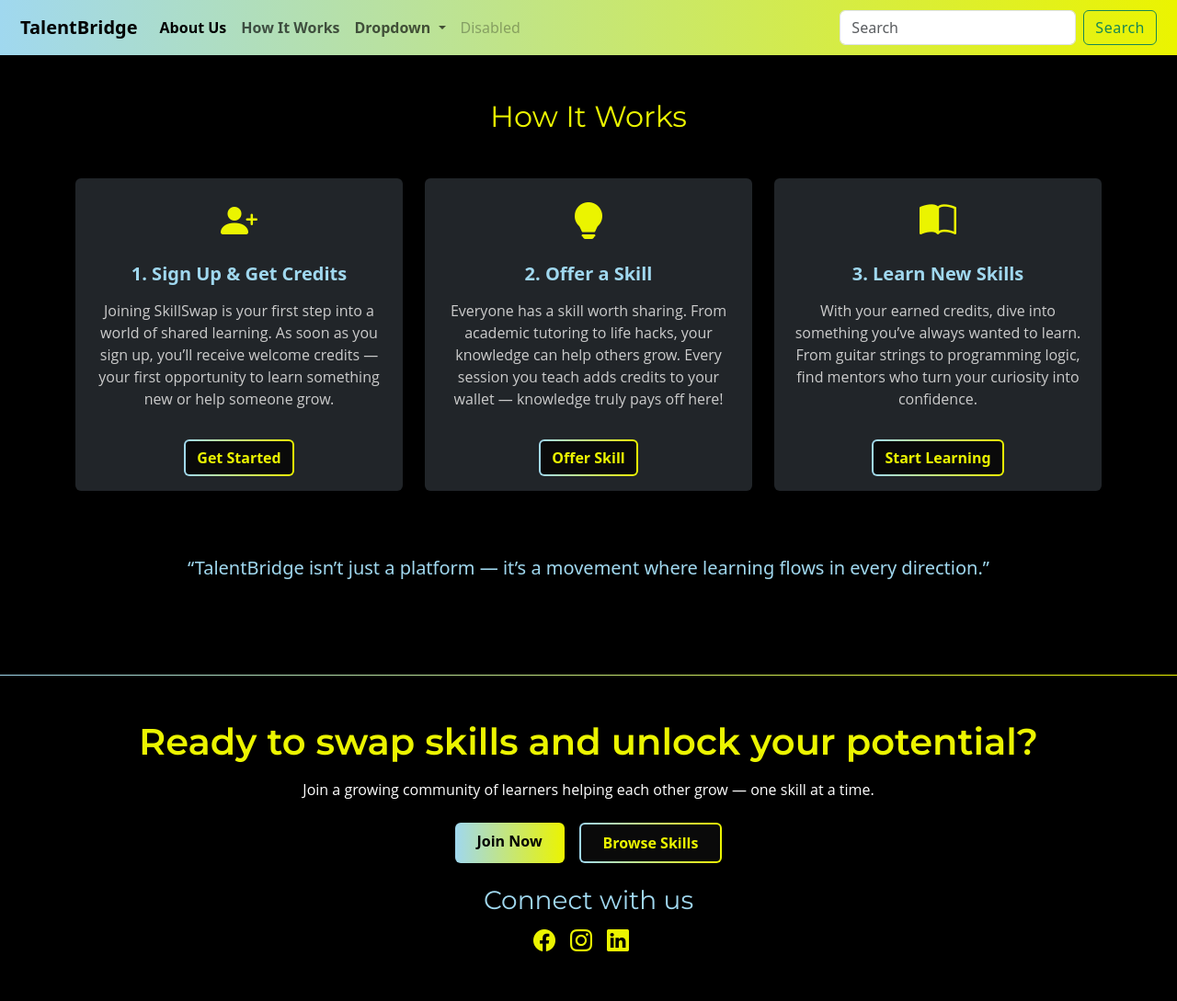
After one commit to Isoo-Pal/TalentBridge, a Django app: page /how-it-works/ in a window 1280 px wide. The commit adds this page. Shown: the whole page at 92% size. Run offline with Django 4.2, Linux system fonts and the light colour scheme.

Commit message:
Added How It Works Page

```diff
--- /dev/null
+++ b/TalentBridge/myapp/templates/myapp/howItWorks.html
@@ -0,0 +1,70 @@
+{% extends "myapp/layout/layout.html" %}
+
+{% block content %}
+
+<section class="py-5 text-center text-light" >
+  <div class="container">
+
+    <h2 class=" mb-5" style="color: #EBF400;">How It Works</h2>
+
+    <div class="row g-4 justify-content-center">
+
+      <!-- Step 1 -->
+      <div class="col-md-4">
+        <div class="card bg-dark border-0 shadow-sm h-100 featuredSectioncard1">
+          <div class="card-body">
+            <div class="mb-3">
+              <i class="bi bi-person-plus-fill fs-1" style="color: #EBF400;"></i>
+            </div>
+            <h5 class="card-title fw-semibold mb-3" style="color: #A0D8EF;">1. Sign Up & Get Credits</h5>
+            <p class="card-text" style="color:#ccc;">
+              Joining SkillSwap is your first step into a world of shared learning. As soon as you sign up, you’ll receive welcome credits — your first opportunity to learn something new or help someone grow.
+            </p>
+            <a href="#" class="btn btn-outline-warning mt-3 fw-semibold">Get Started</a>
+          </div>
+        </div>
+      </div>
+
+      <!-- Step 2 -->
+      <div class="col-md-4">
+        <div class="card bg-dark border-0 shadow-sm h-100 featuredSectioncard2">
+          <div class="card-body">
+            <div class="mb-3">
+              <i class="bi bi-lightbulb-fill fs-1" style="color: #EBF400;"></i>
+            </div>
+            <h5 class="card-title fw-semibold mb-3" style="color: #A0D8EF;">2. Offer a Skill</h5>
+            <p class="card-text" style="color:#ccc;">
+              Everyone has a skill worth sharing. From academic tutoring to life hacks, your knowledge can help others grow. Every session you teach adds credits to your wallet — knowledge truly pays off here!
+            </p>
+            <a href="#" class="btn btn-outline-warning mt-3 fw-semibold">Offer Skill</a>
+          </div>
+        </div>
+      </div>
+
+      <!-- Step 3 -->
+      <div class="col-md-4">
+        <div class="card bg-dark border-0 shadow-sm h-100 featuredSectioncard3">
+          <div class="card-body">
+            <div class="mb-3">
+              <i class="bi bi-book-half fs-1" style="color: #EBF400;"></i>
+            </div>
+            <h5 class="card-title fw-semibold mb-3" style="color: #A0D8EF;">3. Learn New Skills</h5>
+            <p class="card-text" style="color:#ccc;">
+              With your earned credits, dive into something you’ve always wanted to learn. From guitar strings to programming logic, find mentors who turn your curiosity into confidence.
+            </p>
+            <a href="#" class="btn btn-outline-warning mt-3 fw-semibold">Start Learning</a>
+          </div>
+        </div>
+      </div>
+
+      <h5 style="color:#A0D8EF" class="py-5">“TalentBridge isn’t just a platform — it’s a movement where learning flows in every direction.”</h5>
+
+    </div>
+
+  </div>
+</section>
+
+
+
+
+{% endblock content %}
--- a/TalentBridge/myapp/templates/myapp/inc/footer.html
+++ b/TalentBridge/myapp/templates/myapp/inc/footer.html
@@ -0,0 +1,30 @@
+<section class="text-center py-5 border-top border-warning">
+    <div class="container">
+      <h1 class="fw-bold text-warning mb-3">
+        Ready to swap skills and unlock your potential?
+      </h1>
+      <p class="text-info mb-4">
+        Join a growing community of learners helping each other grow — one skill at a time.
+      </p>
+      <div class="d-flex justify-content-center flex-wrap gap-3">
+        <a href="#" class="btn btn-warning text-dark fw-semibold px-4 py-2">
+          Join Now
+        </a>
+        <a href="#" class="btn btn-outline-warning fw-semibold px-4 py-2">
+          Browse Skills
+        </a>
+      </div>
+    </div>
+
+    <!-- Social Links -->
+    <div class="mt-4">
+      <h3 class="mb-2" style="color:#A0D8EF;">Connect with us</h3>
+      <div class="d-flex justify-content-center gap-3">
+        <a href="#" class="text-warning fs-4"><i class="bi bi-facebook"></i></a>
+        <a href="#" class="text-warning fs-4"><i class="bi bi-instagram"></i></a>
+        <a href="https://www.linkedin.com/in/isoo-pal-982160218/" class="text-warning fs-4"><i class="bi bi-linkedin"></i></a>
+        <a href="#" class="text-warning fs-4"><i class="bi bi-twitter-x"></i></a>
+      </div>
+    </div>
+  </div>
+  </section>
--- a/TalentBridge/myapp/templates/myapp/inc/header.html
+++ b/TalentBridge/myapp/templates/myapp/inc/header.html
@@ -22,7 +22,7 @@
           <a class="nav-link active fw-semibold" aria-current="page" href="{% url 'about-us' %}">About Us</a>
         </li>
         <li class="nav-item">
-          <a class="nav-link fw-semibold" href="#">Link</a>
+          <a class="nav-link fw-semibold" href="{% url 'how-it-works' %}">How It Works</a>
         </li>
         <li class="nav-item dropdown">
           <a class="nav-link dropdown-toggle fw-semibold" href="#" role="button" data-bs-toggle="dropdown" aria-expanded="false">
--- a/TalentBridge/myapp/templates/myapp/index.html
+++ b/TalentBridge/myapp/templates/myapp/index.html
@@ -166,7 +166,7 @@
   </div>
 
   {% comment %} last section {% endcomment %}
-  <section class="text-center py-5 border-top border-warning">
+  {% comment %} <section class="text-center py-5 border-top border-warning">
     <div class="container">
       <h1 class="fw-bold text-warning mb-3">
         Ready to swap skills and unlock your potential?
@@ -183,6 +183,6 @@
         </a>
       </div>
     </div>
-  </section>
+  </section> {% endcomment %}
 
 {% endblock content %}
--- a/TalentBridge/myapp/templates/myapp/layout/layout.html
+++ b/TalentBridge/myapp/templates/myapp/layout/layout.html
@@ -7,6 +7,7 @@
     <meta name="viewport" content="width=device-width, initial-scale=1.0">
     <link rel="stylesheet" href="https://cdn.jsdelivr.net/npm/bootstrap@5.3.8/dist/css/bootstrap.min.css">
     <link href="https://fonts.googleapis.com/css2?family=Montserrat:wght@400;600&display=swap" rel="stylesheet">
+    <link href="https://cdn.jsdelivr.net/npm/bootstrap-icons@1.10.5/font/bootstrap-icons.css" rel="stylesheet">
     <link rel="stylesheet" href="{% static 'css/style.css' %}"?v={{ time }}>
     <title>
         {% block title %}{% endblock title %}
--- a/TalentBridge/myapp/urls.py
+++ b/TalentBridge/myapp/urls.py
@@ -5,4 +5,5 @@ urlpatterns = [
     # path('admin/', admin.site.urls),
     path('', views.home, name = "home"),
     path('about-us/', views.aboutUs, name = "about-us"),
+    path('how-it-works/', views.HowItWorks, name = "how-it-works"),
 ]
--- a/TalentBridge/myapp/views.py
+++ b/TalentBridge/myapp/views.py
@@ -7,3 +7,6 @@ def home(request):
 
 def aboutUs(request):
     return render(request, "myapp/aboutUs.html")
+
+def HowItWorks(request):
+    return render(request, "myapp/howItWorks.html")
```
